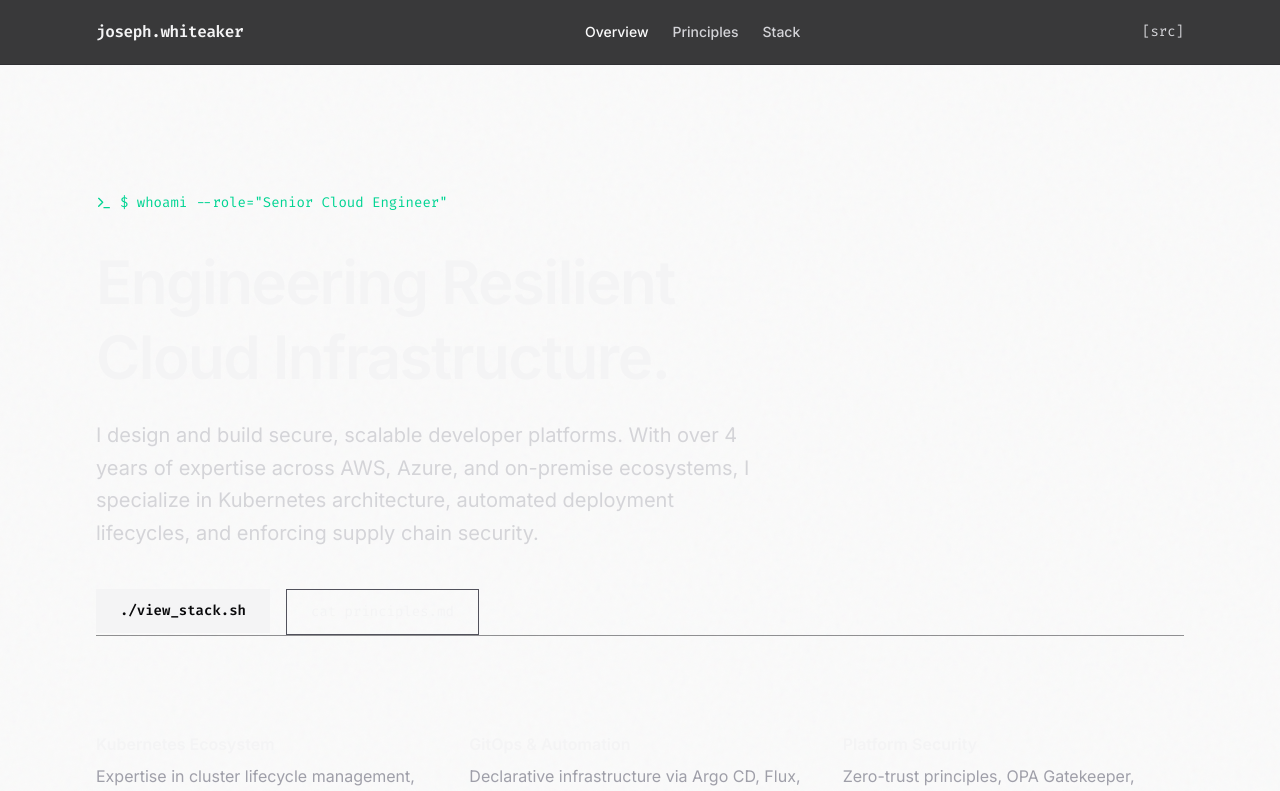
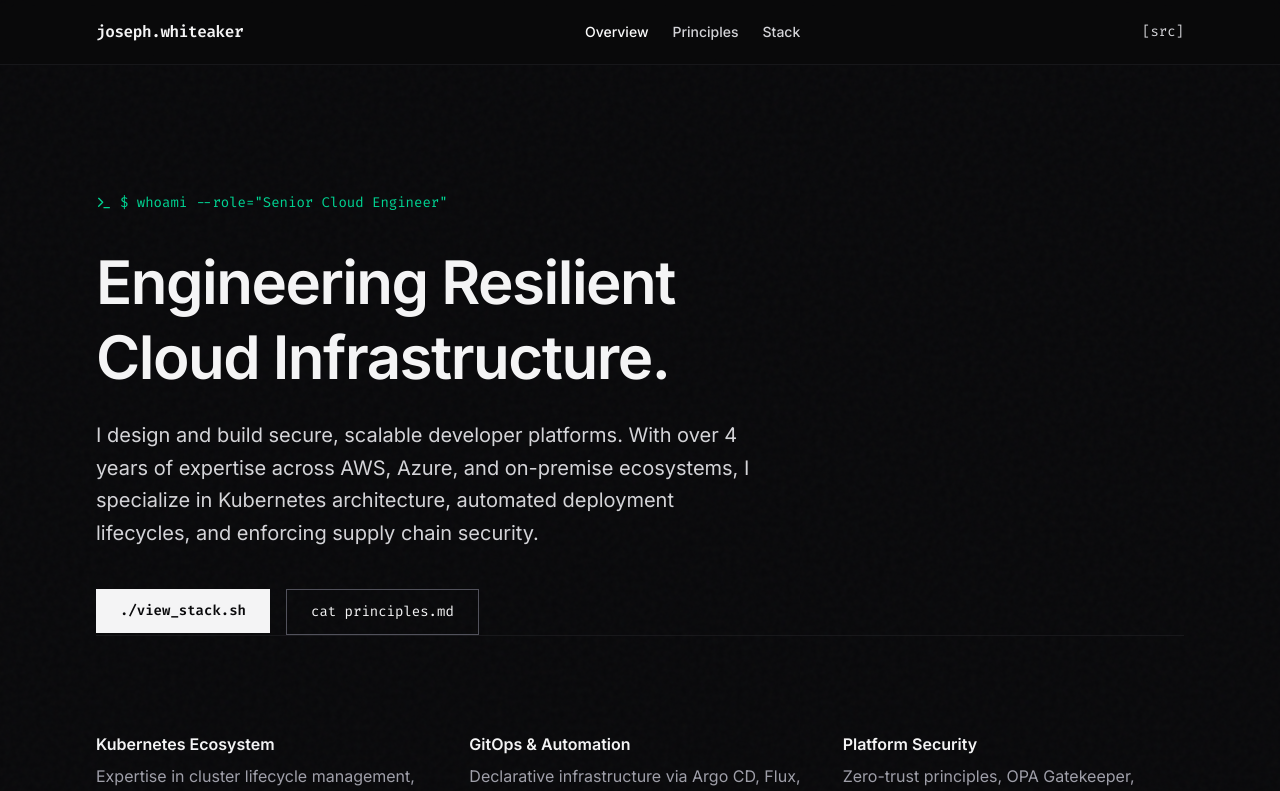
Before and after one commit to josephaw1022/PersonalWebsite, a Next.js app: page / in a window 1280 px wide. Shown: the top 791 px of the page. Built offline with nearby package versions, Linux system fonts and the light colour scheme.

Commit message:
Fix: Force dark background in globals.css to fix contrast issue

```diff
--- a/src/app/globals.css
+++ b/src/app/globals.css
@@ -8,15 +8,8 @@
 }
 
 :root {
-  --background: #fafafa;
-  --foreground: #09090b;
-}
-
-@media (prefers-color-scheme: dark) {
-  :root {
-    --background: #09090b; /* Zinc 950 */
-    --foreground: #fafafa; /* Zinc 50 */
-  }
+  --background: #09090b; /* Zinc 950 */
+  --foreground: #fafafa; /* Zinc 50 */
 }
 
 body {
```
